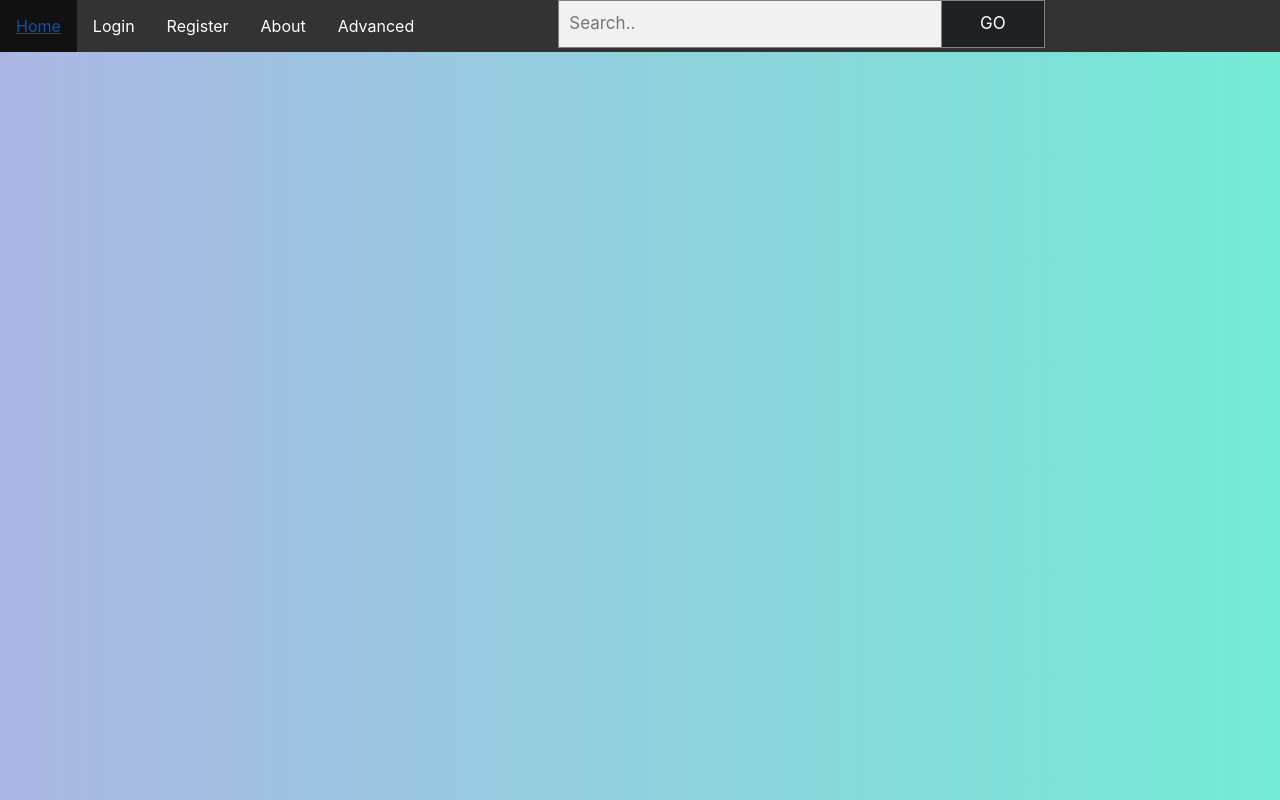
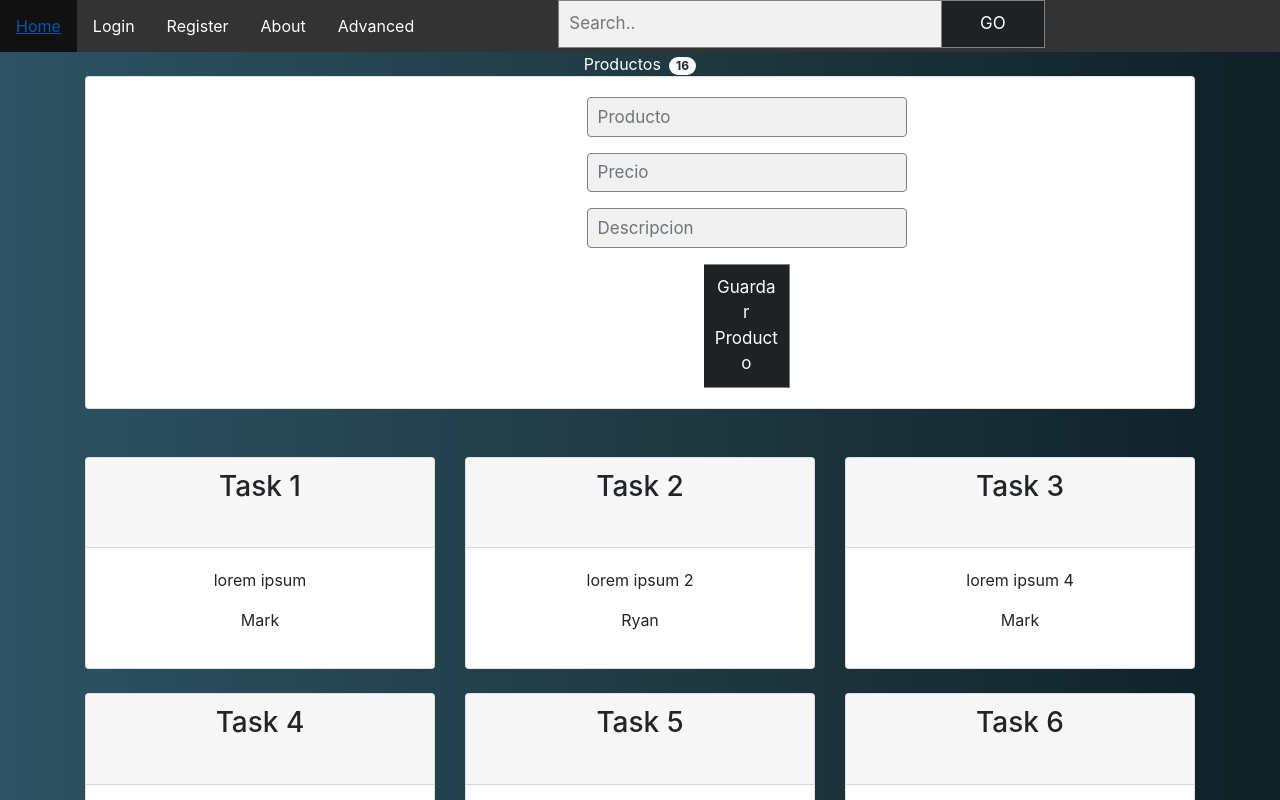
Before and after one commit to samuelsanpo/Proyecto_React, a React (Create React App) app in the folder proyecto_react/: page /register in a window 1280 px wide. Shown: the top 800 px of the page. Built offline with nearby package versions, Linux system fonts and the light colour scheme.

Commit message:
Nueva Rama

```diff
--- a/proyecto_react/src/App.js
+++ b/proyecto_react/src/App.js
@@ -4,6 +4,7 @@ import Menu from './components/Menu';
 import Home from './components/Home';
 import {BrowserRouter,Route} from 'react-router-dom';
 import Login from './components/Login'
+import Register from './components/Register';
 
 export default class extends Component{
 
@@ -15,7 +16,7 @@ export default class extends Component{
           <Route path="/" component={Menu}/>
           <Route path="/home" component={Home}/>
           <Route path="/login" component={Login}/>
-          <Route path="/register" />
+          <Route path="/register" component={Register}/>
           <Route path="/carrito" />
           </React.Fragment>
         </BrowserRouter>
--- a/proyecto_react/src/components/FormularioVenta.js
+++ b/proyecto_react/src/components/FormularioVenta.js
@@ -0,0 +1,75 @@
+import React,{ Component } from 'react';
+
+class Formulario extends Component{
+    constructor(){
+        super();
+        this.state={
+            Product:'',
+            Price:'',
+            Description:'',
+
+        };
+        this.handleInput = this.handleInput.bind(this);
+        this.handleSubmit = this.handleSubmit.bind(this);
+    }
+    handleInput(e){
+        const {value, name}=e.target;
+        this.setState({
+            [name]:value
+        })
+        console.log(this.state);
+    }
+
+    handleSubmit(e){
+        e.preventDefault();
+        this.props.onAddTodo(this.state);
+
+    }
+
+    render(){
+
+        return(
+            <div className="card">
+                <form className="card-body" onSubmit={this.handleSubmit}>
+                    <div className="form-group">
+                        <input
+                        type="text"
+                        name="Product"
+                        onChange={this.handleInput}
+                        value={this.state.Product}
+                        className="form-control"
+                        placeholder="Producto"
+                        />
+                    </div>
+                    <div className="form-group">
+                        <input type="text"
+                        name="Price"
+                        className="form-control"
+                        placeholder="Precio"
+                        onChange={this.handleInput}
+                        value={this.state.Price}
+                        />
+                    </div>
+                    <div className="form-group">
+                        <input type="text"
+                        name="Description"
+                        className="form-control"
+                        placeholder="Descripcion"
+                        onChange={this.handleInput}
+                        value={this.state.Description}
+                        />
+                    </div>
+                    <button type="submit" className="boton-guardar">
+                        Guardar Producto
+                    </button>
+
+
+
+                </form>
+            </div>
+        )
+    }
+
+
+}
+export default Formulario;
--- a/proyecto_react/src/components/Menu.js
+++ b/proyecto_react/src/components/Menu.js
@@ -10,7 +10,7 @@ function Menu() {
             <ul>
   <li><Link to="/home">Home</Link></li>
   <li><Link to="/login">Login</Link></li>
-  <li><Link to="/login">Register</Link></li>
+  <li><Link to="/register">Register</Link></li>
   <li><Link to="/login">About</Link></li>
   <li><Link to="/login">Advanced</Link></li>
   <Buscador/>
--- /dev/null
+++ b/proyecto_react/src/components/Register.js
@@ -0,0 +1,12 @@
+import React from 'react'
+import RegisterProduct from './RegisterProduct'
+function Register() {
+
+    return (
+        <div >
+               <RegisterProduct/>
+        </div>
+    )
+}
+
+export default Register
--- /dev/null
+++ b/proyecto_react/src/components/RegisterProduct.js
@@ -0,0 +1,73 @@
+import React,{Component} from 'react';
+import style from '../cssmodules/registerstyle.module.css'
+import { todos } from '../ObjetosVenta.json';
+import FormularioVenta from './FormularioVenta.js';
+
+class RegisterProduct extends Component{
+    constructor(){
+      super();   // Super() para heredar todas las funciones de react
+      this.state = {
+       todos
+    };
+    this.handdleAddTodo = this.handdleAddTodo.bind(this);
+    }
+
+  handdleAddTodo(todo){
+
+    this.setState({
+      todos: [...this.state.todos, todo]
+    })
+  }
+
+
+    render(){
+       const objst = this.state.todos.map((todos,i) => {
+        return(
+         <div className="col-md-4">
+            <div className="card mt-4">
+            <div className="card-header">
+            <h3>{todos.tittle}</h3>
+            <span className="bagde bagde-pill badge-danger ml-2">
+            {todos.priority}
+            </span>
+            </div>
+            <div className="card-body">
+            <p>{todos.descripcion}</p>
+            <p>{todos.resposible}</p>
+            </div>
+
+          </div>
+
+
+         </div>
+        )
+      })
+
+      return(
+
+        <div className="App">
+          <nav>
+            <a href="" className="text-white">
+            Productos
+            <span className="badge badge-pill badge-light ml-2">
+              {this.state.todos.length}
+            </span>
+            </a>
+            <div className="container">
+            <FormularioVenta onAddTodo={this.handdleAddTodo}/>
+            </div>
+
+            </nav>
+            <div className="container">
+                <div className="row mt-4">
+                  {objst}
+                </div>
+            </div>
+
+        </div>
+
+      );}
+
+  }
+
+  export default RegisterProduct;
--- /dev/null
+++ b/proyecto_react/src/cssmodules/registerstyle.module.css
@@ -0,0 +1,3 @@
+body{
+    object-position: center;
+}
--- a/proyecto_react/src/index.css
+++ b/proyecto_react/src/index.css
@@ -1,7 +1,7 @@
 body {
-  background: #74ebd5;  /* fallback for old browsers */
-  background: -webkit-linear-gradient(to right, #ACB6E5, #74ebd5);  /* Chrome 10-25, Safari 5.1-6 */
-  background: linear-gradient(to right, #ACB6E5, #74ebd5); /* W3C, IE 10+/ Edge, Firefox 16+, Chrome 26+, Opera 12+, Safari 7+ */
+  background: #0F2027;  /* fallback for old browsers */
+  background: -webkit-linear-gradient(to right, #2C5364, #203A43, #0F2027);  /* Chrome 10-25, Safari 5.1-6 */
+  background: linear-gradient(to right, #2C5364, #203A43, #0F2027); /* W3C, IE 10+/ Edge, Firefox 16+, Chrome 26+, Opera 12+, Safari 7+ */
 
 }
 
```
